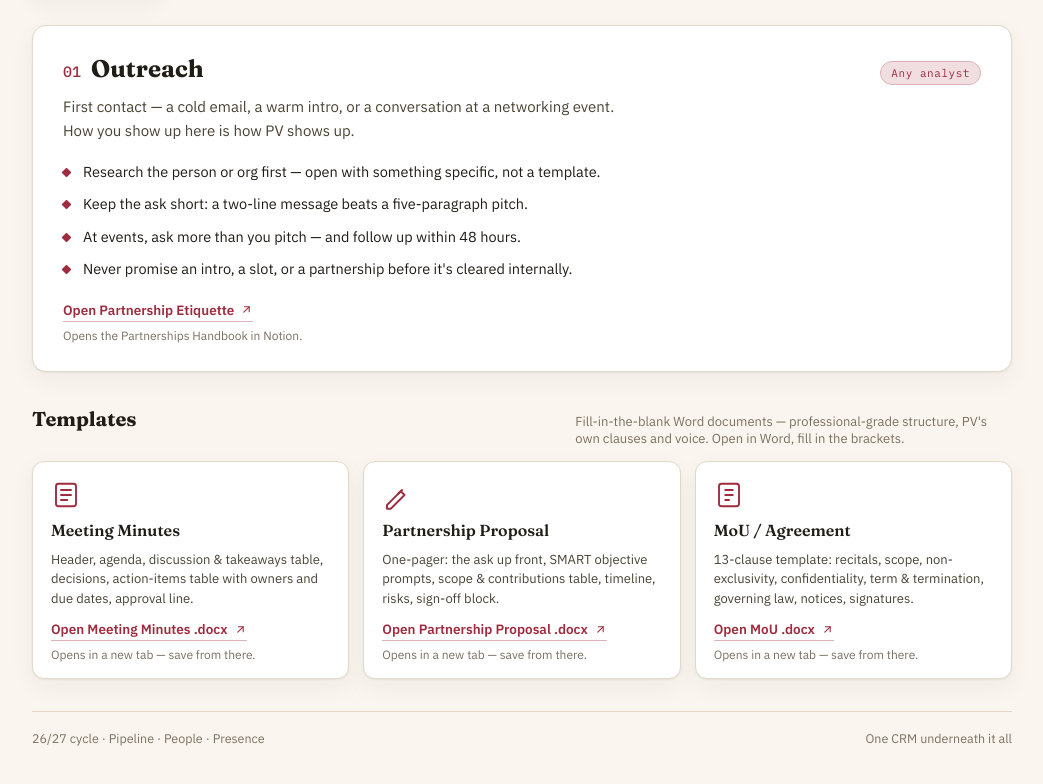
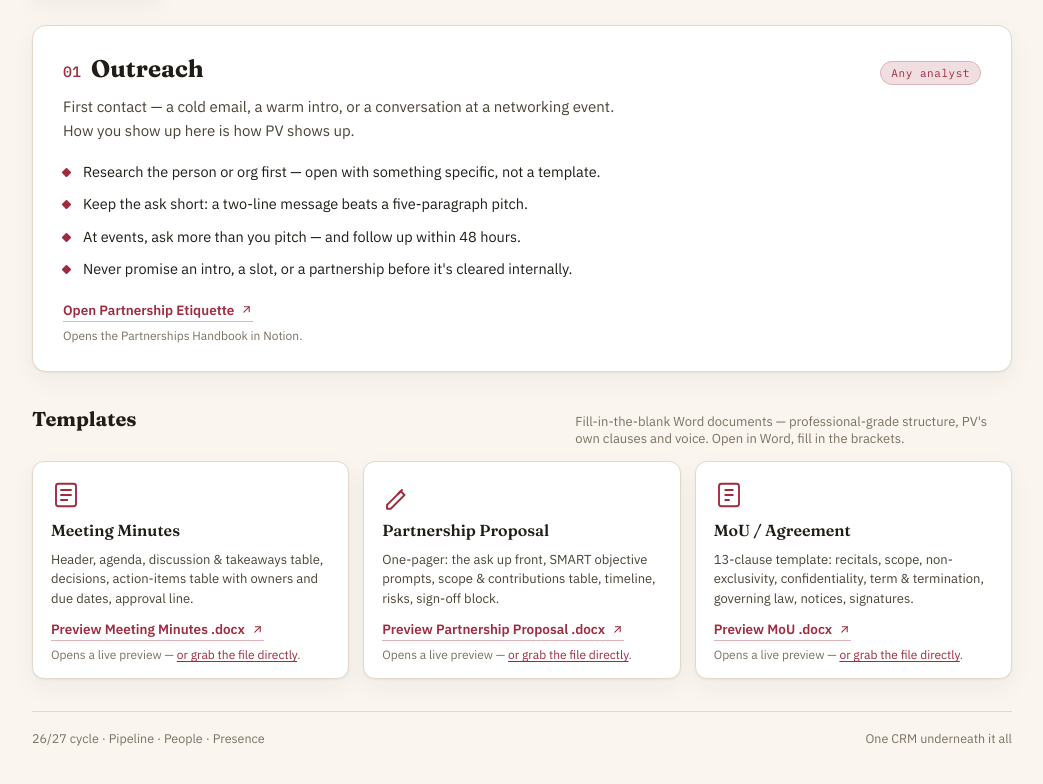
Before and after one commit to moon1610/pv-partnerships-sop, a plain HTML site: page index.html in a window 1280 px wide. Shown: the part 471-1255 px from the top of the page, without its empty margins (118-1161 px from the left). Drawn offline with Linux system fonts and the light colour scheme.

Commit message:
Add files via upload

```diff
--- a/index.html
+++ b/index.html
@@ -208,6 +208,7 @@
   .open-link:hover{ border-bottom-color: var(--pv-red); }
   .open-link svg{ width:13px; height:13px; }
   .source-note{ font-size:12px; color:var(--muted); margin-top:6px; }
+  .source-note a{ color:var(--pv-red); text-decoration:underline; text-underline-offset:2px; }
 
   footer{
     margin-top: 32px; padding-top:18px; border-top:1px solid var(--line);
@@ -286,11 +287,11 @@
         <div class="tpl-title">Meeting Minutes</div>
         <div class="tpl-desc">Header, agenda, discussion &amp; takeaways table, decisions, action-items table with owners and due dates, approval line.</div>
         <div class="tpl-foot">
-          <a class="open-link" href="templates/PV-Meeting-Minutes-Template.docx" target="_blank" rel="noopener">
-            Open Meeting Minutes .docx
+          <a class="open-link" href="https://view.officeapps.live.com/op/view.aspx?src=https%3A%2F%2Fmoon1610.github.io%2Fpv-partnerships-sop%2Ftemplates%2FPV-Meeting-Minutes-Template.docx" target="_blank" rel="noopener">
+            Preview Meeting Minutes .docx
             <svg viewBox="0 0 24 24" fill="none" stroke="currentColor" stroke-width="2" stroke-linecap="round" stroke-linejoin="round"><path d="M7 17 17 7"/><path d="M8 7h9v9"/></svg>
           </a>
-          <div class="source-note">Opens in a new tab — save from there.</div>
+          <div class="source-note">Opens a live preview — <a href="templates/PV-Meeting-Minutes-Template.docx" target="_blank" rel="noopener">or grab the file directly</a>.</div>
         </div>
       </div>
       <div class="tpl-card">
@@ -298,11 +299,11 @@
         <div class="tpl-title">Partnership Proposal</div>
         <div class="tpl-desc">One-pager: the ask up front, SMART objective prompts, scope &amp; contributions table, timeline, risks, sign-off block.</div>
         <div class="tpl-foot">
-          <a class="open-link" href="templates/PV-Partnership-Proposal-Template.docx" target="_blank" rel="noopener">
-            Open Partnership Proposal .docx
+          <a class="open-link" href="https://view.officeapps.live.com/op/view.aspx?src=https%3A%2F%2Fmoon1610.github.io%2Fpv-partnerships-sop%2Ftemplates%2FPV-Partnership-Proposal-Template.docx" target="_blank" rel="noopener">
+            Preview Partnership Proposal .docx
             <svg viewBox="0 0 24 24" fill="none" stroke="currentColor" stroke-width="2" stroke-linecap="round" stroke-linejoin="round"><path d="M7 17 17 7"/><path d="M8 7h9v9"/></svg>
           </a>
-          <div class="source-note">Opens in a new tab — save from there.</div>
+          <div class="source-note">Opens a live preview — <a href="templates/PV-Partnership-Proposal-Template.docx" target="_blank" rel="noopener">or grab the file directly</a>.</div>
         </div>
       </div>
       <div class="tpl-card">
@@ -310,11 +311,11 @@
         <div class="tpl-title">MoU / Agreement</div>
         <div class="tpl-desc">13-clause template: recitals, scope, non-exclusivity, confidentiality, term &amp; termination, governing law, notices, signatures.</div>
         <div class="tpl-foot">
-          <a class="open-link" href="templates/PV-MoU-Template.docx" target="_blank" rel="noopener">
-            Open MoU .docx
+          <a class="open-link" href="https://view.officeapps.live.com/op/view.aspx?src=https%3A%2F%2Fmoon1610.github.io%2Fpv-partnerships-sop%2Ftemplates%2FPV-MoU-Template.docx" target="_blank" rel="noopener">
+            Preview MoU .docx
             <svg viewBox="0 0 24 24" fill="none" stroke="currentColor" stroke-width="2" stroke-linecap="round" stroke-linejoin="round"><path d="M7 17 17 7"/><path d="M8 7h9v9"/></svg>
           </a>
-          <div class="source-note">Opens in a new tab — save from there.</div>
+          <div class="source-note">Opens a live preview — <a href="templates/PV-MoU-Template.docx" target="_blank" rel="noopener">or grab the file directly</a>.</div>
         </div>
       </div>
     </div>
```
